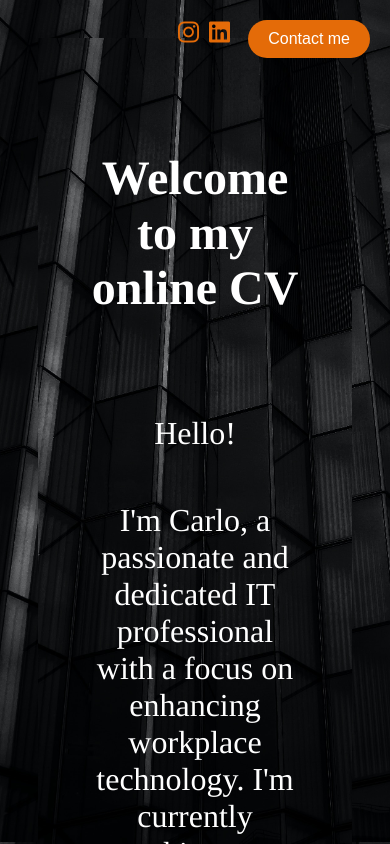
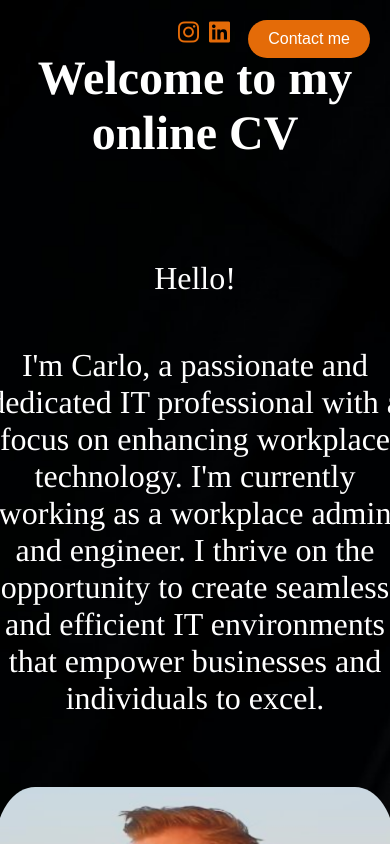
Before and after one commit to CarloRoethlisberger/MyPortfoliopage, an Angular app: page / in a window 390 px wide. Shown: the top 844 px of the page. Built offline with nearby package versions, Linux system fonts and the light colour scheme.

Commit message:
Chages to media query

```diff
--- a/src/app/app.component.css
+++ b/src/app/app.component.css
@@ -219,8 +219,9 @@ img {
         /* Media Query for smaller screens --------------------------------------------------------------------------------------------------------------------- */
         @media (max-width: 768px) {
             html, body {
-
+                background-attachment: scroll;
                 background-image: url('../assets/mobile_background.jpg'); /* Set the background image URL */
+                padding: 0;
             }
 
 
--- a/src/app/app.component.html
+++ b/src/app/app.component.html
@@ -22,7 +22,7 @@
 
 
     <!-- Button in the top right corner ------------------------------------------------------------------------------------------------------------------------->
-    <button class="rounded-button" onclick="smoothScrollToElement('contact')">Contact me</button>
+    <button class="rounded-button" (click)="smoothScrollToElement('contact')">Contact me</button>
 
 
 
```
Also changed, not shown: 3 other files (tests, documents, lock files or other folders).
